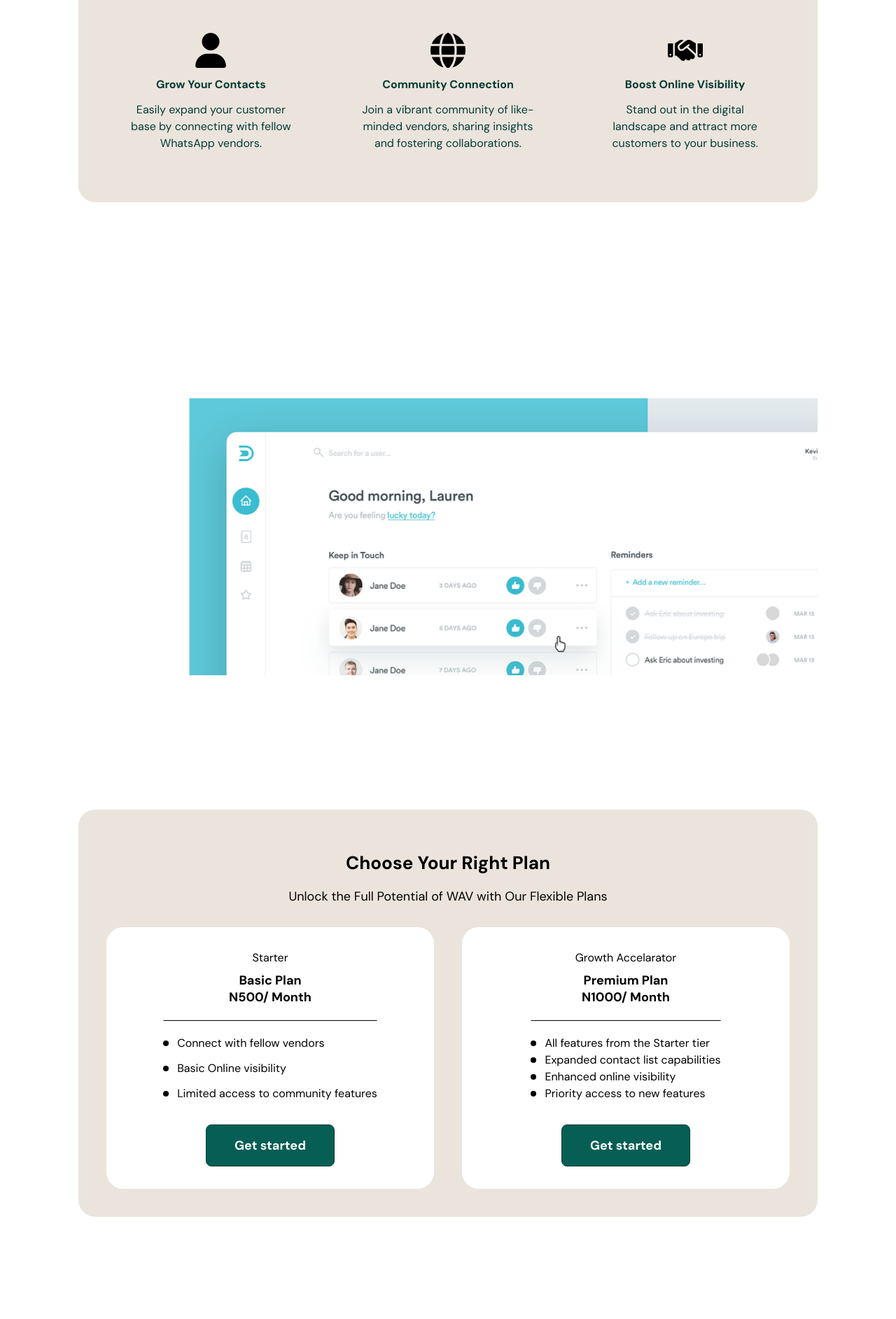
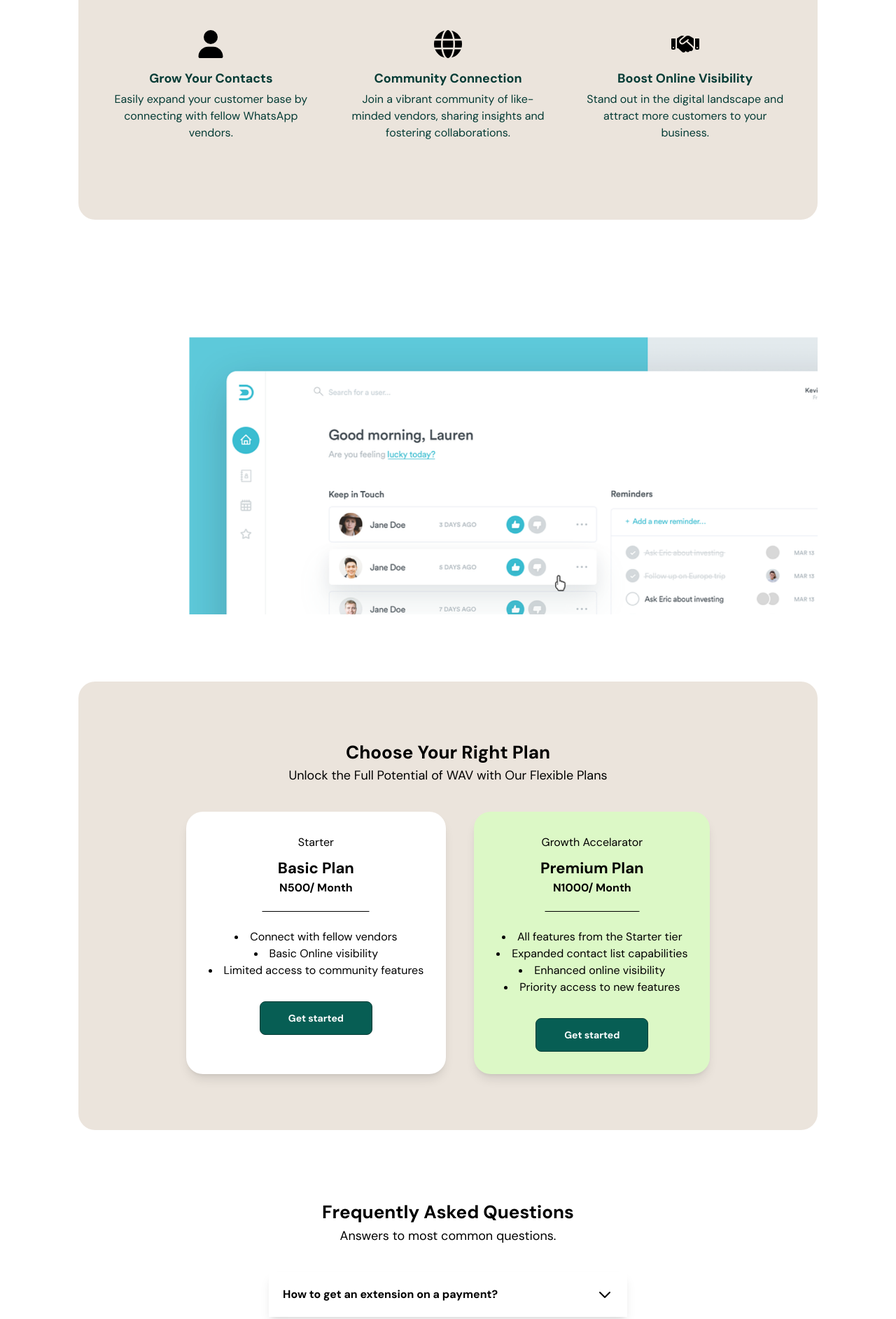
Before and after one commit to NormaWeb/Wav, a React (Vite) app: page / in a window 1280 px wide. Shown: the part 855-2740 px from the top of the page at 70% size. Built offline with nearby package versions, Linux system fonts and the light colour scheme.

Commit message:
General Cleanup

```diff
--- a/index.html
+++ b/index.html
@@ -7,7 +7,7 @@
   <link href="https://fonts.googleapis.com/css2?family=DM+Sans:wght@400;700&display=swap" rel="stylesheet" />
 
   <meta name="viewport" content="width=device-width, initial-scale=1.0" />
-  <title>Wav</title>
+  <title>WAV</title>
 </head>
 
 <body>
--- a/src/App.jsx
+++ b/src/App.jsx
@@ -10,16 +10,15 @@ import Mainlayouts from "./layouts/Mainlayouts";
 
 const App = () => (
   <Mainlayouts>
-
     <section className="container padding-y bg-lemon">
       <Unlock />
     </section>
 
-    <section className="padding">
+    <section className="container my-20">
       <Powerful />
     </section>
 
-     <section className="padding">
+    <section className="container">
       <Chat />
     </section>
 
@@ -27,11 +26,11 @@ const App = () => (
       <Choose />
     </section>
 
-    <section className="padding">
+    <section className="container mb-20">
       <FAQ />
     </section>
 
-    <section className="padding">
+    <section className="container">
       <Waitlist />
     </section>
 
--- a/src/components/Button.jsx
+++ b/src/components/Button.jsx
@@ -1,7 +1,7 @@
 const Button = ({ label, backgroundColor, textColor, borderColor, fullWidth, url }) => {
   return (
     url ?
-      <a href={url} className={`flex justify-center items-center gap-1 px-10 py-5 border font-semibold text-sm leading-none rounded-lg
+      <a href={url} className={`inline-block px-10 py-4 border font-semibold text-[16px] leading-none rounded-lg
       ${backgroundColor
           ? `${backgroundColor} ${textColor} ${borderColor}`
           : "bg-green text-white border-primary"}
@@ -9,7 +9,7 @@ const Button = ({ label, backgroundColor, textColor, borderColor, fullWidth, url
       >
         {label}
       </a> :
-      <button className={`flex justify-center items-center gap-1 px-10 py-5 border font-semibold text-sm leading-none rounded-lg
+      <button className={`flex justify-center items-center gap-1 px-10 py-4 border font-semibold text-[14px] leading-none rounded-lg
       ${backgroundColor
           ? `${backgroundColor} ${textColor} ${borderColor}`
           : "bg-green text-white border-primary"}
--- a/src/index.css
+++ b/src/index.css
@@ -49,7 +49,7 @@ body {
 
 @layer utilities {
   .container {
-    @apply sm:px-16 px-8 lg:px-28 ;
+    @apply sm:px-16 px-8 lg:px-28  2xl:px-32;
   }
 
   .padding {
--- a/src/sections/Choose.jsx
+++ b/src/sections/Choose.jsx
@@ -2,40 +2,31 @@ import React from 'react';
 import Button from '../components/Button';
 
 const Choose = () => {
-
     return (
-        <section className='bg-brown rounded-3xl p-10' id='our-pricing'>
-            <div className="text-center mb-8">
-                <h1 className="text-lg font-bold ">Choose Your Right Plan</h1>
+        <section className='bg-brown rounded-3xl px-10 py-20' id='our-pricing'>
+            <div className="text-center mb-10">
+                <h1 className="text-lg font-bold leading-relaxed">Choose Your Right Plan</h1>
                 <p className='text-sm'>Unlock the Full Potential of WAV with Our Flexible Plans</p>
             </div>
 
-            <div className="flex justify-center items-center max-w-screen-lg mx-auto max-lg:flex-col gap-10">
+            <div className="flex flex-col lg:flex-row justify-center align-start mx-auto gap-10">
                 {/* Basic */}
-                <div className="flex-1 flex flex-col justify-center items-center bg-white rounded-3xl p-8">
+                <div className="justify-center items-center bg-white rounded-3xl p-8 shadow-lg">
                     <div>
-                        <div className='text-center'>
-                            <p className=' mb-2'>Starter</p>
-                            <h1 className='text-sm font-bold '>Basic Plan</h1>
-                            <h1 className='text-sm font-bold mb-5'> N500/ Month</h1>
+                        <div className='text-center mb-6'>
+                            <p className='mb-2'>Starter</p>
+                            <h1 className='text-[22px] font-bold '>Basic Plan</h1>
+                            <p className='text-[16px] font-bold mb-5'> N500/ Month</p>
+
+                            <hr className='border border-transparent border-b-black w-1/2 mx-auto' />
                         </div>
 
-                        <hr className='border border-transparent border-b-black mb-3' />
 
-                        <div className='flex gap-3 items-center mt-5'>
-                            <div className='w-2 h-2 bg-black rounded-xl'></div>
-                            <div className='flex-1'> Connect with fellow vendors </div>
-                        </div>
-
-                        <div className='flex gap-3 items-center mt-3'>
-                            <div className='w-2 h-2 bg-black rounded-xl'></div>
-                            <div className='flex-1'> Basic Online visibility </div>
-                        </div>
-
-                        <div className='flex gap-3 items-center mt-3'>
-                            <div className='w-2 h-2 bg-black rounded-xl'></div>
-                            <div className='flex-1'> Limited access to community features </div>
-                        </div>
+                        <ul class="list-inside list-disc text-center">
+                            <li>Connect with fellow vendors </li>
+                            <li>Basic Online visibility </li>
+                            <li>Limited access to community features </li>
+                        </ul>
 
                         <div className="flex justify-center items-center mt-8">
                             <Button label="Get started" size="small" />
@@ -44,35 +35,23 @@ const Choose = () => {
                 </div>
 
                 {/* Premium */}
-                <div className="flex-1 flex flex-col justify-center items-center bg-white rounded-3xl p-8">
+                <div className="justify-center items-center bg-lemon rounded-3xl p-8 shadow-lg">
                     <div>
-                        <div className='text-center'>
-                            <p className=' mb-2'>Growth Accelarator</p>
-                            <h1 className='text-sm font-bold '>Premium Plan</h1>
-                            <h1 className='text-sm font-bold mb-5'> N1000/ Month</h1>
+                        <div className='text-center mb-6'>
+                            <p className='mb-2'>Growth Accelarator</p>
+                            <h1 className='text-[22px] font-bold '>Premium Plan</h1>
+                            <p className='text-[16px] font-bold mb-5'> N1000/ Month</p>
+
+                            <hr className='border border-transparent border-b-black w-1/2 mx-auto' />
                         </div>
 
-                        <hr className='border border-transparent border-b-black mb-3' />
 
-                        <div className=' flex gap-3 items-center mt-5'>
-                            <div className='w-2 h-2 bg-black rounded-xl'></div>
-                            <div className='flex-1'> All features from the Starter tier </div>
-                        </div>
-
-                        <div className=' flex gap-3 items-center'>
-                            <div className='w-2 h-2 bg-black rounded-xl'></div>
-                            <div className='flex-1'> Expanded contact list capabilities</div>
-                        </div>
-
-                        <div className=' flex gap-3 items-center'>
-                            <div className='w-2 h-2 bg-black rounded-xl'></div>
-                            <div className='flex-1'> Enhanced online visibility</div>
-                        </div>
-
-                        <div className=' flex gap-3 items-center'>
-                            <div className='w-2 h-2 bg-black rounded-xl'></div>
-                            <div className='flex-1'> Priority access to new features</div>
-                        </div>
+                        <ul class="list-inside list-disc text-center">
+                            <li>All features from the Starter tier</li>
+                            <li>Expanded contact list capabilities</li>
+                            <li>Enhanced online visibility</li>
+                            <li>Priority access to new features</li>
+                        </ul>
 
                         <div className="flex justify-center items-center mt-8">
                             <Button label="Get started" size="small" variant="secondary" />
--- a/src/sections/FAQ.jsx
+++ b/src/sections/FAQ.jsx
@@ -27,14 +27,15 @@ const FAQ = () => {
     ];
 
     return (
-        <section className="max-container flex justify-center">
-            <div className="text-center">
-                <h1 className="text-lg font-bold">Frequently Asked Questions</h1>
-                <p className='text-sm mb-10'>Answers to most common questions.</p>
+        <section className="max-container flex flex-col justify-center items-center">
+            <div className="text-center mb-10">
+                <h1 className="text-lg font-bold leading-relaxed">Frequently Asked Questions</h1>
+                <p className='text-sm'>Answers to most common questions.</p>
+            </div>
 
             <div className="max-w-lg">
                 {faqData.map((item, index) => (
-                        <div key={index} className={`py-8 px-10 bg-white shadow-lg mb-4 ${activeIndex === index ? '' : ''}`}>
+                    <div key={index} className={`py-5 px-5 bg-white shadow-lg mb-4 ${activeIndex === index ? '' : ''}`}>
                         <button
                             className="flex text-start items-center justify-between w-full"
                             onClick={() => handleAccordionClick(index)}
@@ -56,7 +57,6 @@ const FAQ = () => {
                     </div>
                 ))}
             </div>
-            </div>
         </section>
     );
 };
--- a/src/sections/Powerful.jsx
+++ b/src/sections/Powerful.jsx
@@ -5,36 +5,36 @@ import React from 'react';
 
 const Powerful = () => {
     return (
-        <section className="bg-brown rounded-3xl p-10">
-            <div className="text-center mb-8">
-                <h1 className="text-lg font-bold leading-tight">Powerful Tools Tailored  for <br /> WhatsApp Vendors</h1>
+        <section className="bg-brown rounded-3xl px-10 py-20">
+            <div className="text-center mb-10 max-w-sm mx-auto">
+                <h1 className="text-lg font-bold leading-tight">Powerful Tools Tailored  for WhatsApp Vendors</h1>
             </div>
 
             <div className="flex items-center max-lg:flex-col gap-10">
                 <div className="flex flex-1 flex-col items-center mt-4 mb-8">
                     {/* <div className='w-20 h-20 bg-white rounded-full'></div> */}
                     {/* <img src=""  /> */}
-                    <svg xmlns="http://www.w3.org/2000/svg" viewBox="0 0 448 512" width="50"
-                        height="50"><path d="M224 256A128 128 0 1 0 224 0a128 128 0 1 0 0 256zm-45.7 48C79.8 304 0 383.8 0 482.3C0 498.7 13.3 512 29.7 512H418.3c16.4 0 29.7-13.3 29.7-29.7C448 383.8 368.2 304 269.7 304H178.3z" className='w-1 h-1' /></svg>
+                    <svg xmlns="http://www.w3.org/2000/svg" viewBox="0 0 448 512" width="40"
+                        height="40"><path d="M224 256A128 128 0 1 0 224 0a128 128 0 1 0 0 256zm-45.7 48C79.8 304 0 383.8 0 482.3C0 498.7 13.3 512 29.7 512H418.3c16.4 0 29.7-13.3 29.7-29.7C448 383.8 368.2 304 269.7 304H178.3z" className='w-1 h-1' /></svg>
 
-                    <h4 className='text-primary text-2xl font-bold mt-3'>Grow Your Contacts </h4>
-                    <p className='text-center mt-3 text-primary'>Easily expand your customer <br /> base by connecting with fellow <br /> WhatsApp vendors.</p>
+                    <h4 className='text-primary text-[18px] mb-0 font-bold mt-4'>Grow Your Contacts </h4>
+                    <p className='text-center text-primary mt-1'>Easily expand your customer base by connecting with fellow WhatsApp vendors.</p>
                 </div>
 
                 <div className="flex flex-1 flex-col items-center mt-4 mb-8">
                     {/* <div className='w-20 h-20 bg-white rounded-full'></div> */}
-                    <svg xmlns="http://www.w3.org/2000/svg" viewBox="0 0 512 512" width="50"
-                        height="50"><path d="M352 256c0 22.2-1.2 43.6-3.3 64H163.3c-2.2-20.4-3.3-41.8-3.3-64s1.2-43.6 3.3-64H348.7c2.2 20.4 3.3 41.8 3.3 64zm28.8-64H503.9c5.3 20.5 8.1 41.9 8.1 64s-2.8 43.5-8.1 64H380.8c2.1-20.6 3.2-42 3.2-64s-1.1-43.4-3.2-64zm112.6-32H376.7c-10-63.9-29.8-117.4-55.3-151.6c78.3 20.7 142 77.5 171.9 151.6zm-149.1 0H167.7c6.1-36.4 15.5-68.6 27-94.7c10.5-23.6 22.2-40.7 33.5-51.5C239.4 3.2 248.7 0 256 0s16.6 3.2 27.8 13.8c11.3 10.8 23 27.9 33.5 51.5c11.6 26 20.9 58.2 27 94.7zm-209 0H18.6C48.6 85.9 112.2 29.1 190.6 8.4C165.1 42.6 145.3 96.1 135.3 160zM8.1 192H131.2c-2.1 20.6-3.2 42-3.2 64s1.1 43.4 3.2 64H8.1C2.8 299.5 0 278.1 0 256s2.8-43.5 8.1-64zM194.7 446.6c-11.6-26-20.9-58.2-27-94.6H344.3c-6.1 36.4-15.5 68.6-27 94.6c-10.5 23.6-22.2 40.7-33.5 51.5C272.6 508.8 263.3 512 256 512s-16.6-3.2-27.8-13.8c-11.3-10.8-23-27.9-33.5-51.5zM135.3 352c10 63.9 29.8 117.4 55.3 151.6C112.2 482.9 48.6 426.1 18.6 352H135.3zm358.1 0c-30 74.1-93.6 130.9-171.9 151.6c25.5-34.2 45.2-87.7 55.3-151.6H493.4z" className='w-5 h-5' /></svg>
-                    <h4 className='text-primary text-2xl font-bold mt-3'>Community Connection</h4>
-                    <p className='text-center text-primary mt-3'>Join a vibrant community of like- <br />minded vendors, sharing insights <br /> and fostering collaborations.</p>
+                    <svg xmlns="http://www.w3.org/2000/svg" viewBox="0 0 512 512" width="40"
+                        height="40"><path d="M352 256c0 22.2-1.2 43.6-3.3 64H163.3c-2.2-20.4-3.3-41.8-3.3-64s1.2-43.6 3.3-64H348.7c2.2 20.4 3.3 41.8 3.3 64zm28.8-64H503.9c5.3 20.5 8.1 41.9 8.1 64s-2.8 43.5-8.1 64H380.8c2.1-20.6 3.2-42 3.2-64s-1.1-43.4-3.2-64zm112.6-32H376.7c-10-63.9-29.8-117.4-55.3-151.6c78.3 20.7 142 77.5 171.9 151.6zm-149.1 0H167.7c6.1-36.4 15.5-68.6 27-94.7c10.5-23.6 22.2-40.7 33.5-51.5C239.4 3.2 248.7 0 256 0s16.6 3.2 27.8 13.8c11.3 10.8 23 27.9 33.5 51.5c11.6 26 20.9 58.2 27 94.7zm-209 0H18.6C48.6 85.9 112.2 29.1 190.6 8.4C165.1 42.6 145.3 96.1 135.3 160zM8.1 192H131.2c-2.1 20.6-3.2 42-3.2 64s1.1 43.4 3.2 64H8.1C2.8 299.5 0 278.1 0 256s2.8-43.5 8.1-64zM194.7 446.6c-11.6-26-20.9-58.2-27-94.6H344.3c-6.1 36.4-15.5 68.6-27 94.6c-10.5 23.6-22.2 40.7-33.5 51.5C272.6 508.8 263.3 512 256 512s-16.6-3.2-27.8-13.8c-11.3-10.8-23-27.9-33.5-51.5zM135.3 352c10 63.9 29.8 117.4 55.3 151.6C112.2 482.9 48.6 426.1 18.6 352H135.3zm358.1 0c-30 74.1-93.6 130.9-171.9 151.6c25.5-34.2 45.2-87.7 55.3-151.6H493.4z" className='w-5 h-5' /></svg>
+                    <h4 className='text-primary text-[18px] mb-0 font-bold mt-4'>Community Connection</h4>
+                    <p className='text-center text-primary mt-1'>Join a vibrant community of like-minded vendors, sharing insights and fostering collaborations.</p>
                 </div>
 
                 <div className="flex flex-1 flex-col items-center mt-4 mb-8">
                     {/* <div className='w-20 h-20 bg-white rounded-full'></div> */}
-                    <svg xmlns="http://www.w3.org/2000/svg" viewBox="0 0 640 512" width="50"
-                        height="50"><path d="M323.4 85.2l-96.8 78.4c-16.1 13-19.2 36.4-7 53.1c12.9 17.8 38 21.3 55.3 7.8l99.3-77.2c7-5.4 17-4.2 22.5 2.8s4.2 17-2.8 22.5l-20.9 16.2L512 316.8V128h-.7l-3.9-2.5L434.8 79c-15.3-9.8-33.2-15-51.4-15c-21.8 0-43 7.5-60 21.2zm22.8 124.4l-51.7 40.2C263 274.4 217.3 268 193.7 235.6c-22.2-30.5-16.6-73.1 12.7-96.8l83.2-67.3c-11.6-4.9-24.1-7.4-36.8-7.4C234 64 215.7 69.6 200 80l-72 48V352h28.2l91.4 83.4c19.6 17.9 49.9 16.5 67.8-3.1c5.5-6.1 9.2-13.2 11.1-20.6l17 15.6c19.5 17.9 49.9 16.6 67.8-2.9c4.5-4.9 7.8-10.6 9.9-16.5c19.4 13 45.8 10.3 62.1-7.5c17.9-19.5 16.6-49.9-2.9-67.8l-134.2-123zM16 128c-8.8 0-16 7.2-16 16V352c0 17.7 14.3 32 32 32H64c17.7 0 32-14.3 32-32V128H16zM48 320a16 16 0 1 1 0 32 16 16 0 1 1 0-32zM544 128V352c0 17.7 14.3 32 32 32h32c17.7 0 32-14.3 32-32V144c0-8.8-7.2-16-16-16H544zm32 208a16 16 0 1 1 32 0 16 16 0 1 1 -32 0z" className='w-5 h-5' /></svg>
-                    <h4 className='text-primary text-2xl font-bold mt-3'>Boost Online Visibility</h4>
-                    <p className='text-center text-primary mt-3'>Stand out in the digital  <br /> landscape and attract more <br /> customers to your business.</p>
+                    <svg xmlns="http://www.w3.org/2000/svg" viewBox="0 0 640 512" width="40"
+                        height="40"><path d="M323.4 85.2l-96.8 78.4c-16.1 13-19.2 36.4-7 53.1c12.9 17.8 38 21.3 55.3 7.8l99.3-77.2c7-5.4 17-4.2 22.5 2.8s4.2 17-2.8 22.5l-20.9 16.2L512 316.8V128h-.7l-3.9-2.5L434.8 79c-15.3-9.8-33.2-15-51.4-15c-21.8 0-43 7.5-60 21.2zm22.8 124.4l-51.7 40.2C263 274.4 217.3 268 193.7 235.6c-22.2-30.5-16.6-73.1 12.7-96.8l83.2-67.3c-11.6-4.9-24.1-7.4-36.8-7.4C234 64 215.7 69.6 200 80l-72 48V352h28.2l91.4 83.4c19.6 17.9 49.9 16.5 67.8-3.1c5.5-6.1 9.2-13.2 11.1-20.6l17 15.6c19.5 17.9 49.9 16.6 67.8-2.9c4.5-4.9 7.8-10.6 9.9-16.5c19.4 13 45.8 10.3 62.1-7.5c17.9-19.5 16.6-49.9-2.9-67.8l-134.2-123zM16 128c-8.8 0-16 7.2-16 16V352c0 17.7 14.3 32 32 32H64c17.7 0 32-14.3 32-32V128H16zM48 320a16 16 0 1 1 0 32 16 16 0 1 1 0-32zM544 128V352c0 17.7 14.3 32 32 32h32c17.7 0 32-14.3 32-32V144c0-8.8-7.2-16-16-16H544zm32 208a16 16 0 1 1 32 0 16 16 0 1 1 -32 0z" className='w-5 h-5' /></svg>
+                    <h4 className='text-primary text-[18px] mb-0 font-bold mt-4'>Boost Online Visibility</h4>
+                    <p className='text-center text-primary mt-1'>Stand out in the digital  landscape and attract more customers to your business.</p>
                 </div>
             </div>
         </section>
--- a/src/sections/Waitlist.jsx
+++ b/src/sections/Waitlist.jsx
@@ -5,10 +5,8 @@ const Waitlist = () => {
     return (
         <section className="">
             <div className="text-center">
-                <h1 className='text-lg text-primary font-bold leading-tight'>
-                    Are you ready to grow your contact list <br /> and be discovered online?
-                </h1>
-                <p className='text-green mt-5 font-semibold'>Join our exclusive waitlist and be among the first to <br /> unlock opportunities for Your WhatsApp business! </p>
+                <h1 className='text-5xl text-primary font-bold leading-tight mb-4'>Are you ready to grow your contact list and be discovered online?</h1>
+                <p className='text-lg leading-normal w-4/5 mx-auto'>Join our exclusive waitlist and be among the first to unlock opportunities for Your WhatsApp business! </p>
             </div>
 
             <div className="flex justify-center items-center mt-10">
--- a/tailwind.config.js
+++ b/tailwind.config.js
@@ -10,6 +10,7 @@ export default {
     },
 
     fontSize: {
+      heading: ['18px', '24px'],
       sm: ['18px', '24px'],
       lg: ['26px', '72px'],
       '5xl': ['3.2rem', '60px'],
```
Also changed, not shown: src/components/Nav.jsx (+2 -4 lines), src/sections/Unlock.jsx (+4 -4 lines). Lines whose indentation alone changed are shown as unchanged.
